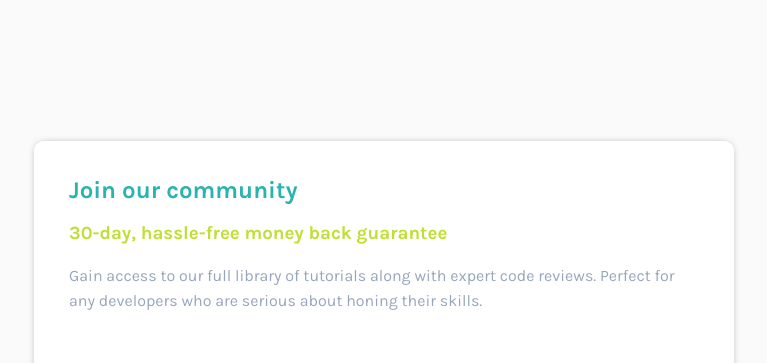
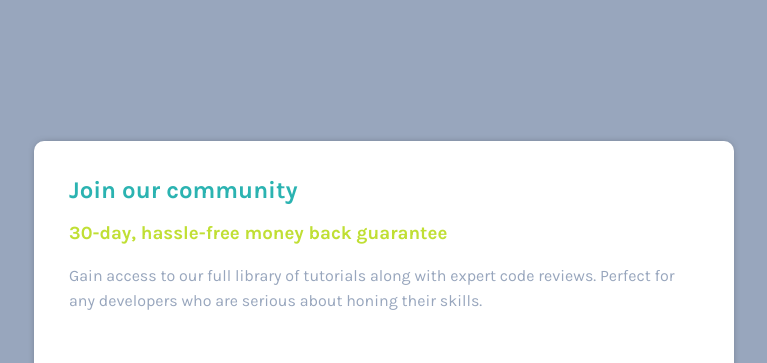
Before and after one commit to SushiOnToast/frontend-mentor-single-grid-price-component-challenge, a plain HTML site: page index.html in a window 1280 px wide. Shown: the top 363 px of the page, without its empty margins (256-1023 px from the left). Drawn offline with Linux system fonts and the light colour scheme.

Commit message:
Update style.css

```diff
--- a/style.css
+++ b/style.css
@@ -1,7 +1,7 @@
 html {
   box-sizing: border-box;
   font-family: "Karla", sans-serif;
-  background-color: #fafafa;
+  background-color: hsl(218, 22%, 67%);
 }
 
 * {
```
